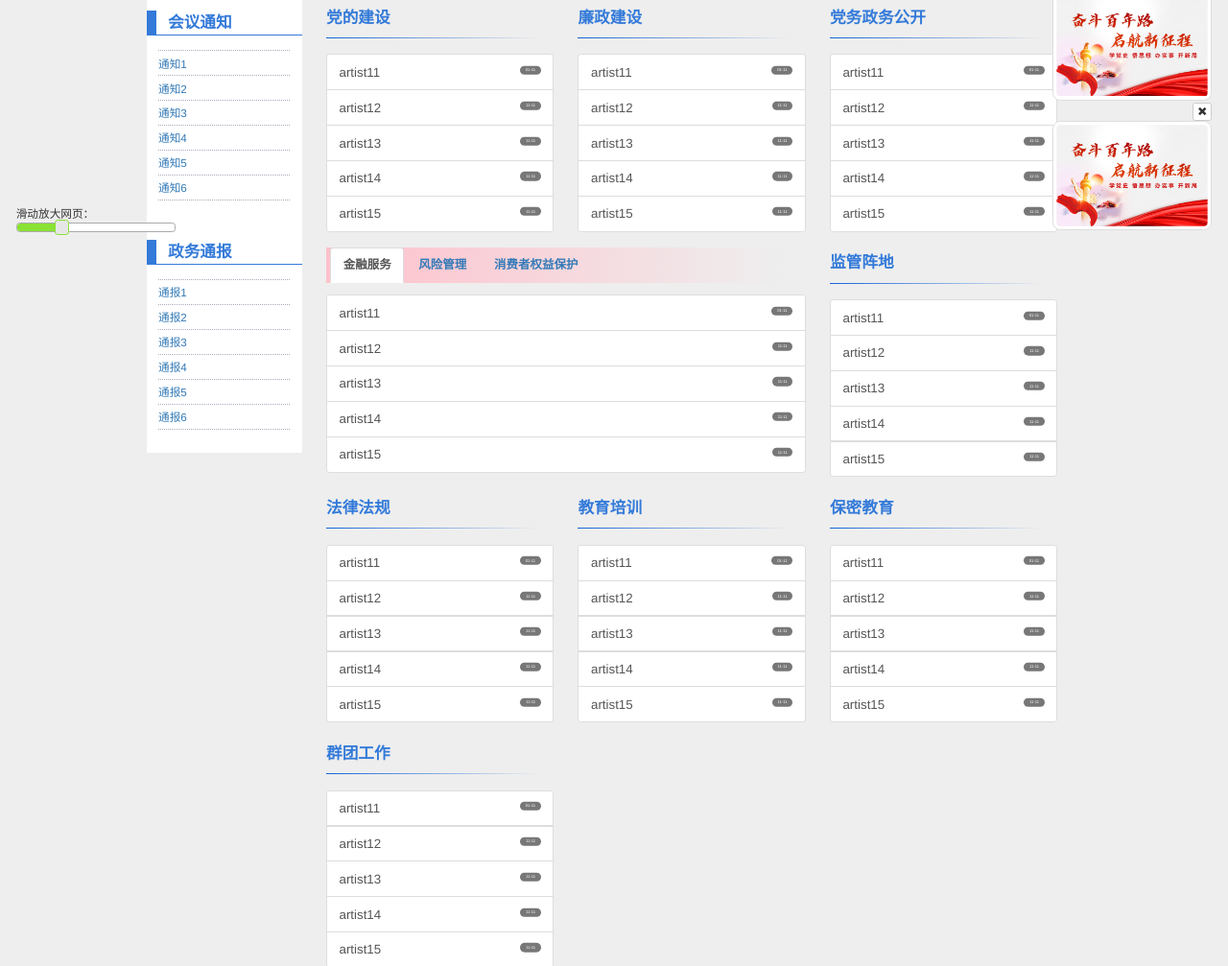
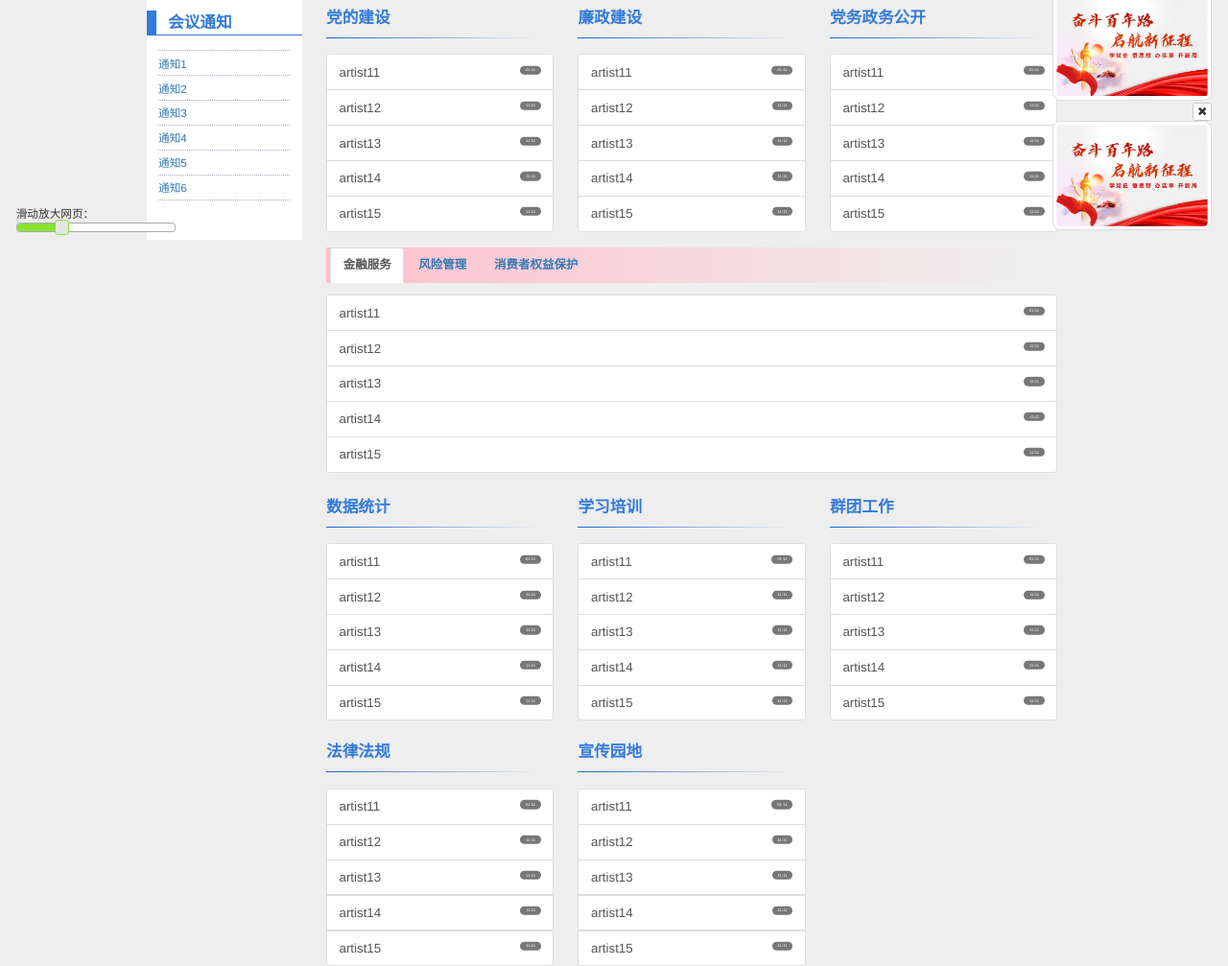
Before and after one commit to rainbowtrash2333/DeDeCMS_templets, a plain HTML site: page new_index.html in a window 1280 px wide. Shown: the part 541-1548 px from the top of the page at 96% size. Drawn offline with Linux system fonts and the light colour scheme.

Commit message:
version 0.3

```diff
--- a/new_index.html
+++ b/new_index.html
@@ -227,36 +227,36 @@
                         {name:"消费者权益保护", href:"", artists:sub_2_3},
                     ]
                 },
+
                 {
-                    obj:$('#channel-7'), name:"监管阵地", href:"#", sub:[
+                    obj:$('#channel-7'), name:"数据统计", href:"#", sub:[
                         {name:"", href:"", artists:sub_2_1},
                     ]
                 },
                 {
-                    obj:$('#channel-8'), name:"法律法规", href:"#", sub:[
+                    obj:$('#channel-8'), name:"学习培训", href:"#", sub:[
                         {name:"", href:"", artists:sub_2_1},
                     ]
                 },
                 {
-                    obj:$('#channel-9'), name:"教育培训", href:"#", sub:[
+                    obj:$('#channel-9'), name:"群团工作", href:"#", sub:[
                         {name:"", href:"", artists:sub_2_1},
                     ]
                 },
                 {
-                    obj:$('#channel-10'), name:"保密教育", href:"#", sub:[
+                    obj:$('#channel-10'), name:"法律法规", href:"#", sub:[
                         {name:"", href:"", artists:sub_2_1},
                     ]
                 },
                 {
-                    obj:$('#channel-11'), name:"群团工作", href:"#", sub:[
+                    obj:$('#channel-11'), name:"宣传园地", href:"#", sub:[
+                        {name:"", href:"", artists:sub_2_1},
+                    ]
+                },           {
+                    obj:$('#channel-12'), name:"保密教育", href:"#", sub:[
                         {name:"", href:"", artists:sub_2_1},
                     ]
                 },
-                // {
-                //     obj:$('#channel-12'), name:"群团工作", href:"#", sub:[
-                //         {name:"", href:"", artists:sub_2_1},
-                //     ]
-                // },
             ]
             return channels_contents
         }
@@ -430,26 +430,6 @@
                 </div>
             </div>
             <br>
-            <div class="row clearfix side-title" >
-                <div  class="col-md-12 ">
-                    <p class="text-left">政务通报</p>
-                </div>
-            </div>
-            <div class="row clearfix ">
-                <div class="col-md-12 col-lg-12">
-                    <div class="scroll">
-                        <ul class="list">
-                            <li><a href="#" target="_blank">通报1</a></li>
-                            <li><a href="#" target="_blank">通报2</a></li>
-                            <li><a href="#" target="_blank">通报3</a></li>
-                            <li><a href="#" target="_blank">通报4</a></li>
-                            <li><a href="#" target="_blank">通报5</a></li>
-                            <li><a href="#" target="_blank">通报6</a></li>
-                            <li><a href="#" target="_blank">通报7</a></li>
-                        </ul>
-                    </div>
-                </div>
-            </div>
         </div>
         <!--        文章列表-->
         <div class="col-md-10  col-lg-10 col-sm-12 column">
@@ -550,7 +530,7 @@
             </div>
 
 
-            <div id="channel-6" class="col-md-8  col-lg-8 col-sm-8 column channel_box">
+            <div id="channel-6" class="col-md-12  col-lg-12 col-sm-12 column channel_box">
                 <ul class="nav nav-tabs child-channel ">
                     <li class=" active"><a target='_blank' href="#">子栏目1</a></li>
                     <li class=""><a target='_blank' href="#">子栏目2</a></li>
```
Also changed, not shown: article_article.html (+1 -1 lines).
